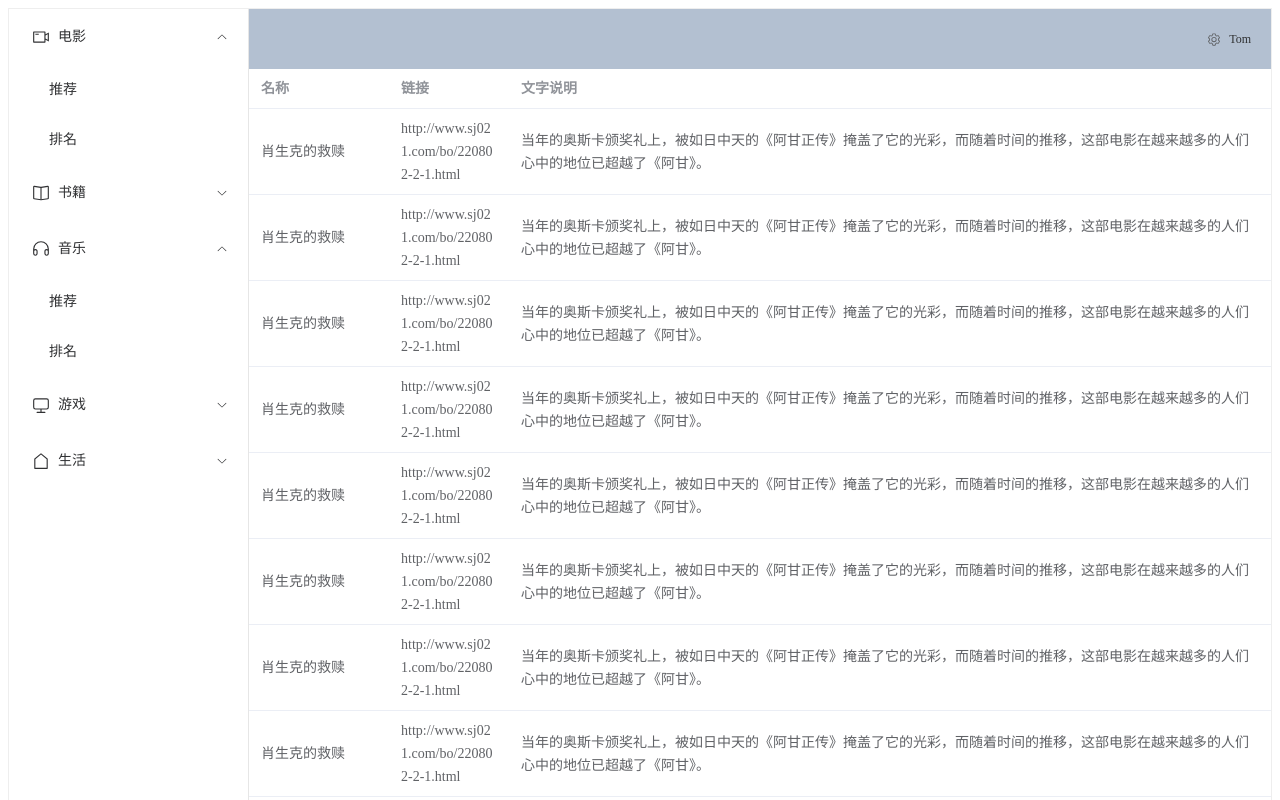
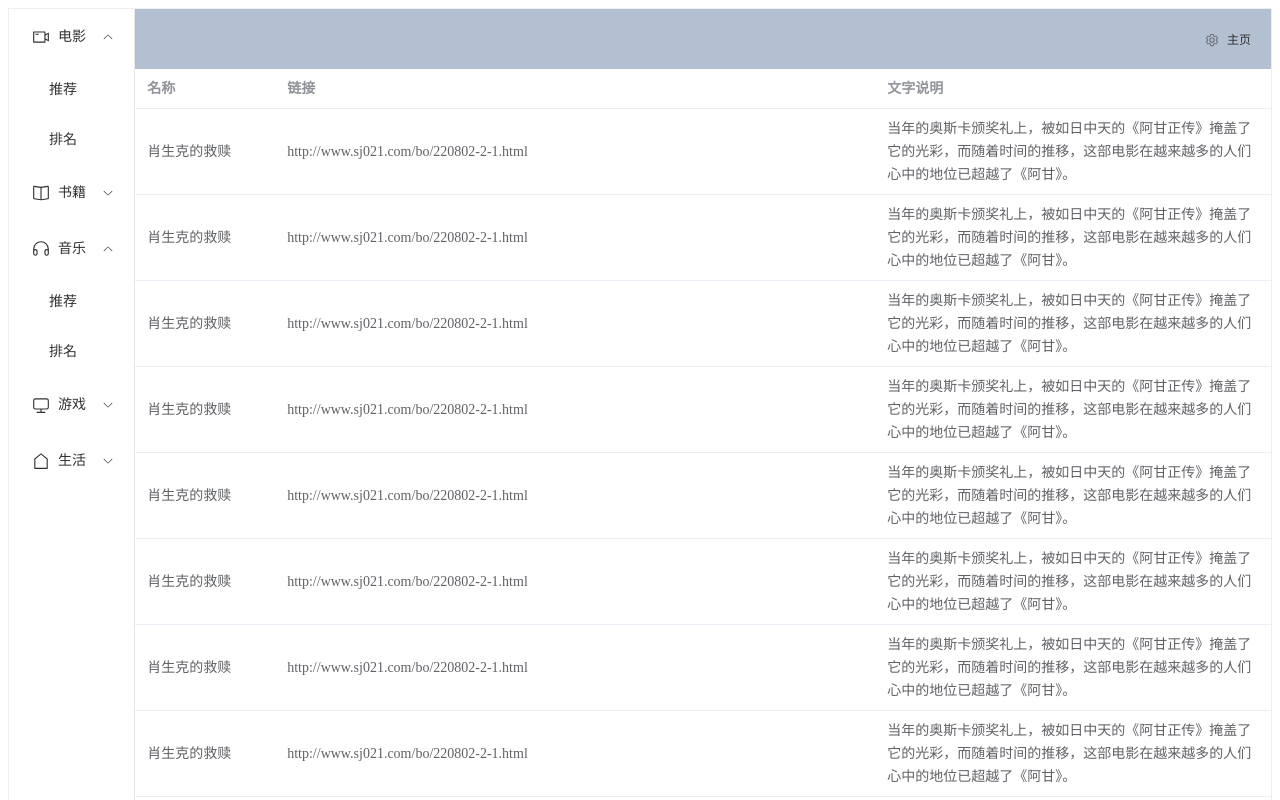
Before and after one commit to noonexie/The-Real-Skins-Square-of-Wuhu-vue, a Vue app: page / in a window 1280 px wide. Shown: the top 800 px of the page. Built offline with nearby package versions, Linux system fonts and the light colour scheme.

Commit message:
optimization

```diff
--- a/package.json
+++ b/package.json
@@ -1,5 +1,5 @@
 {
-  "name": "my-vue-app",
+  "name": "NoOne",
   "version": "0.0.0",
   "scripts": {
     "dev": "vite",
@@ -9,7 +9,8 @@
   "dependencies": {
     "@element-plus/icons-vue": "^1.0.0",
     "element-plus": "^2.0.2",
-    "vue": "^3.2.25"
+    "vue": "^3.2.25",
+    "vue-router": "^4.0.13"
   },
   "devDependencies": {
     "@vitejs/plugin-vue": "^2.0.0",
--- a/src/App.vue
+++ b/src/App.vue
@@ -1,16 +1,16 @@
 <template>
   <el-container
     class="layout-container-demo"
-    style="height: 80%; border: 1px solid #eee"
+    style="height: 900px; border: 1px solid #eee"
   >
-    <el-aside width="200px" style="background-color: rgb(238, 241, 246)">
+    <el-aside style="width: 10%; background-color: rgb(238, 241, 246)">
       <el-scrollbar>
         <el-menu :default-openeds="['1', '3']">
           <el-sub-menu index="1">
             <template #title>
               <el-icon><VideoCamera /></el-icon>电影
             </template>
-            <el-menu-item index="1-1">推荐</el-menu-item>
+            <el-menu-item index="/components/HelloWorld.vue">推荐</el-menu-item>
             <el-menu-item index="1-2">排名</el-menu-item>
           </el-sub-menu>
           <el-sub-menu index="2">
@@ -60,7 +60,7 @@
               </el-dropdown-menu>
             </template>
           </el-dropdown>
-          <span>Tom</span>
+          <span>主页</span>
         </div>
       </el-header>
 
@@ -69,7 +69,7 @@
           <el-table :data="tableData">
             <el-table-column prop="name" label="名称" width="140">
             </el-table-column>
-            <el-table-column prop="url" label="链接" width="120">
+            <el-table-column prop="url" label="链接" width="600">
             </el-table-column>
             <el-table-column prop="text" label="文字说明"> </el-table-column>
           </el-table>
--- a/src/main.js
+++ b/src/main.js
@@ -1,4 +1,5 @@
 import { createApp } from 'vue'
+// import VueRouter from 'vue-router'
 import ElementPlus from 'element-plus'
 import 'element-plus/dist/index.css'
 import App from './App.vue'
```
Also changed, not shown: 2 other files (tests, documents, lock files or other folders).
